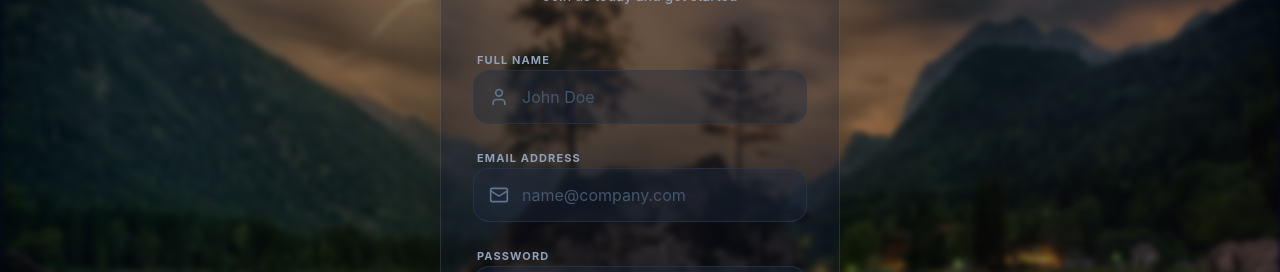
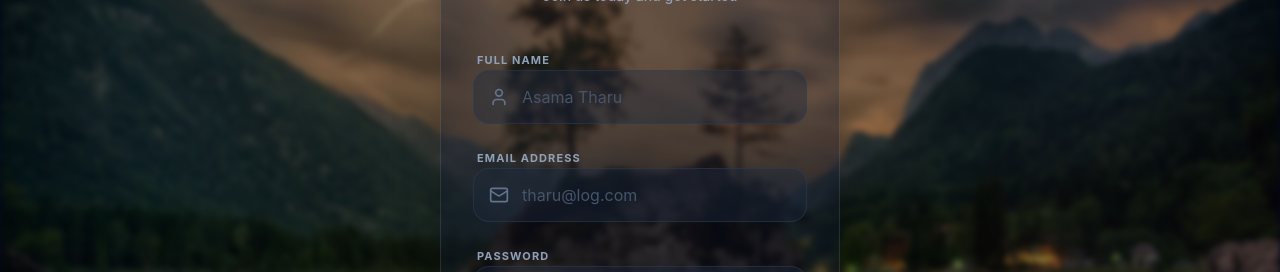
Before and after one commit to Nisheshchy/Login-and-Registation, a React (Vite) app: page /signup in a window 1280 px wide. Shown: the part 184-456 px from the top of the page. Built offline with nearby package versions, Linux system fonts and the light colour scheme.

Commit message:
implemen and fix some error

```diff
--- a/src/sign.jsx
+++ b/src/sign.jsx
@@ -70,7 +70,7 @@ const Sign = () => {
                     type="text"
                     id="name"
                     name="name"
-                    placeholder="John Doe"
+                    placeholder="Asama Tharu"
                   />
                 </motion.div>
               </div>
@@ -88,7 +88,7 @@ const Sign = () => {
                     type="email"
                     id="email"
                     name="email"
-                    placeholder="name@company.com"
+                    placeholder="tharu@log.com"
                   />
                 </motion.div>
               </div>
@@ -130,8 +130,8 @@ const Sign = () => {
                       initial={{ width: 0 }}
                       animate={{ width: `${strength}%` }}
                       className={`h-full transition-all duration-500 ${strength <= 25 ? "bg-red-500" :
-                          strength <= 50 ? "bg-orange-500" :
-                            strength <= 75 ? "bg-yellow-500" : "bg-emerald-500"
+                        strength <= 50 ? "bg-orange-500" :
+                          strength <= 75 ? "bg-yellow-500" : "bg-emerald-500"
                         }`}
                     />
                   </div>
```
